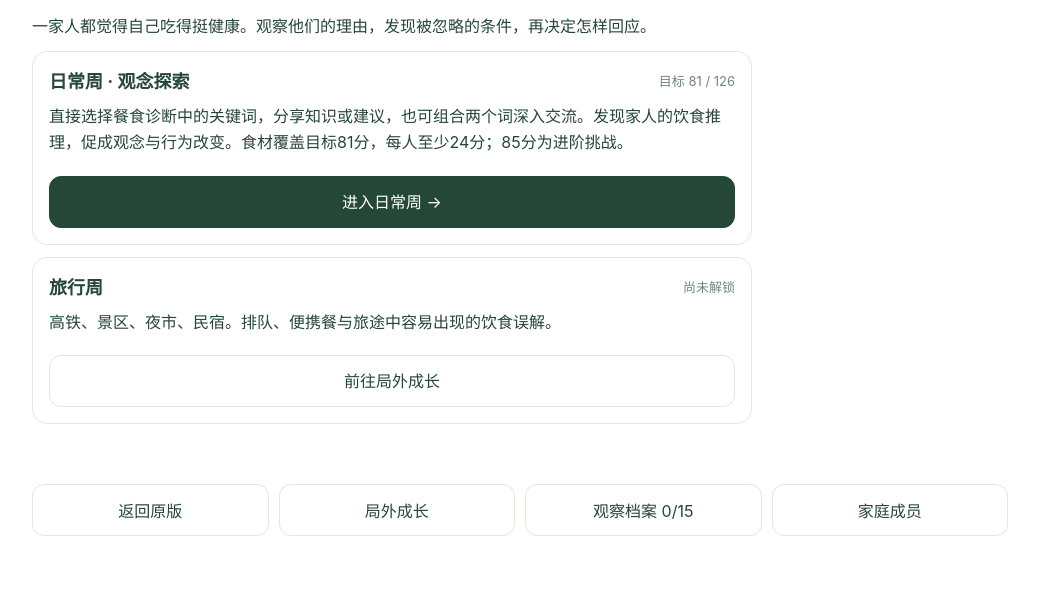
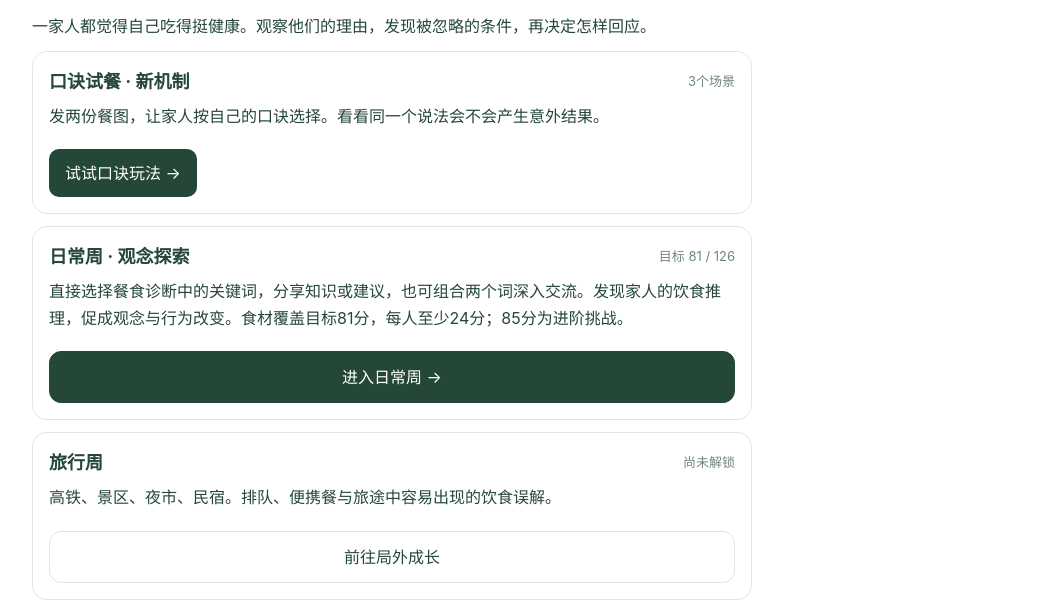
Before and after one commit to leelee00000/Solution1, a website: page food-chat/latest.html in a window 1280 px wide. Shown: the part 211-812 px from the top of the page, without its empty margins (120-1159 px from the left). Drawn offline with Linux system fonts and the light colour scheme.

Commit message:
Expose new rule experiment from current game home

```diff
--- a/food-chat/latest.html
+++ b/food-chat/latest.html
@@ -170,7 +170,7 @@ let wm={xp:0,up:[],attempt:0,best:0,found:[],passed:false};try{let z=JSON.parse(
 let wr=null,wtimer=null,wmode=true;const wn=['老妈','老爸','女儿','管家','奶奶','爷爷'],ws=['妈','爸','女','助','奶','爷'];
 function wsave(){try{localStorage.setItem('food-photo-week-v2-experiment',JSON.stringify(wm))}catch(e){}$('xp').textContent='✦ '+wm.xp}
 function wstop(){clearTimeout(wtimer);wtimer=null}
-function whome(){wstop();wr=null;wsave();app.innerHTML='<div class="hero"><small>家庭健康管家 · 最新版</small><h1>这一周，吃了什么？</h1><p>一家人都觉得自己吃得挺健康。观察他们的理由，发现被忽略的条件，再决定怎样回应。</p><div class="receipt"><div class="row"><b>日常周 · 观念探索</b><small>目标 81 / 126</small></div><p>直接选择餐食诊断中的关键词，分享知识或建议，也可组合两个词深入交流。发现家人的饮食推理，促成观念与行为改变。食材覆盖目标81分，每人至少24分；85分为进阶挑战。</p><div class="actions"><button class="primary" onclick="wstart()">进入日常周 →</button></div></div><div class="receipt"><div class="row"><b>旅行周</b><small>'+(wm.up.includes('travel')?'已解锁':'尚未解锁')+'</small></div><p>高铁、景区、夜市、民宿。排队、便携餐与旅途中容易出现的饮食误解。</p><div class="actions"><button '+(wm.up.includes('travel')?'onclick="wstart(\'travel\')"':'onclick="wshop()"')+'>'+(wm.up.includes('travel')?'进入旅行周 →':'前往局外成长')+'</button></div></div></div><div class="actions"><button onclick="location.href=&#39;./&#39;">返回原版</button><button onclick="wshop()">局外成长</button><button onclick="walbum()">观察档案 '+wm.found.filter(id=>KR.some(r=>r.id===id)).length+'/'+KR.length+'</button><button onclick="wprofiles()">家庭成员</button></div>'}
+function whome(){wstop();wr=null;wsave();app.innerHTML='<div class="hero"><small>家庭健康管家 · 最新版</small><h1>这一周，吃了什么？</h1><p>一家人都觉得自己吃得挺健康。观察他们的理由，发现被忽略的条件，再决定怎样回应。</p><div class="receipt"><div class="row"><b>口诀试餐 · 新机制</b><small>3个场景</small></div><p>发两份餐图，让家人按自己的口诀选择。看看同一个说法会不会产生意外结果。</p><div class="actions"><a class="primary" style="display:inline-block;text-decoration:none;padding:12px 16px;border-radius:10px" href="chain.html">试试口诀玩法 →</a></div></div><div class="receipt"><div class="row"><b>日常周 · 观念探索</b><small>目标 81 / 126</small></div><p>直接选择餐食诊断中的关键词，分享知识或建议，也可组合两个词深入交流。发现家人的饮食推理，促成观念与行为改变。食材覆盖目标81分，每人至少24分；85分为进阶挑战。</p><div class="actions"><button class="primary" onclick="wstart()">进入日常周 →</button></div></div><div class="receipt"><div class="row"><b>旅行周</b><small>'+(wm.up.includes('travel')?'已解锁':'尚未解锁')+'</small></div><p>高铁、景区、夜市、民宿。排队、便携餐与旅途中容易出现的饮食误解。</p><div class="actions"><button '+(wm.up.includes('travel')?'onclick="wstart(\'travel\')"':'onclick="wshop()"')+'>'+(wm.up.includes('travel')?'进入旅行周 →':'前往局外成长')+'</button></div></div></div><div class="actions"><button onclick="location.href=&#39;./&#39;">返回原版</button><button onclick="wshop()">局外成长</button><button onclick="walbum()">观察档案 '+wm.found.filter(id=>KR.some(r=>r.id===id)).length+'/'+KR.length+'</button><button onclick="wprofiles()">家庭成员</button></div>'}
 function wprofiles(){wstop();app.innerHTML='<div class="end"><h1>家庭成员</h1>'+[...people,...WG.filter(g=>wm.up.includes(g.key))].map(p=>'<div class="person"><h2>'+p.name+' · '+p.age+'岁</h2><p>'+p.history+'</p><p>喜欢：'+p.taste+'</p><p>相信：'+p.belief+'</p></div>').join('')+'<div class="actions"><button onclick="whome()">返回</button></div></div>'}
 function wstart(mode='daily'){if(mode==='travel'&&!wm.up.includes('travel'))return;wstop();wsetup(mode,wm.up,wm.attempt);wr=wnew(wm.attempt%2,wm.up,mode);wr.rng=(1234567+wm.attempt*7919)>>>0;wr.scenarioSeed=wm.attempt;wr.history=[];wbegin()}
 function wbegin(){wstop();while(true){wr.lines=wrecord(wr);if(keyRound(wr,wr.lines)){if(wr.i<12)wr.focusCount++;break}fastArchive(wr,wr.lines);wr.i++}wr.shown=0;wr.done=false;wr.pending=false;wr.selected=[];wreveal()}
```
